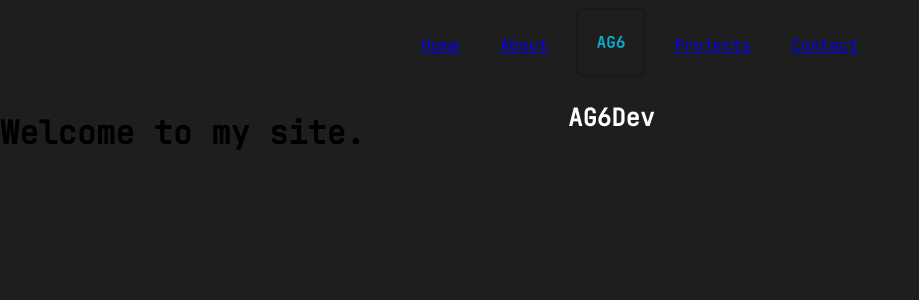
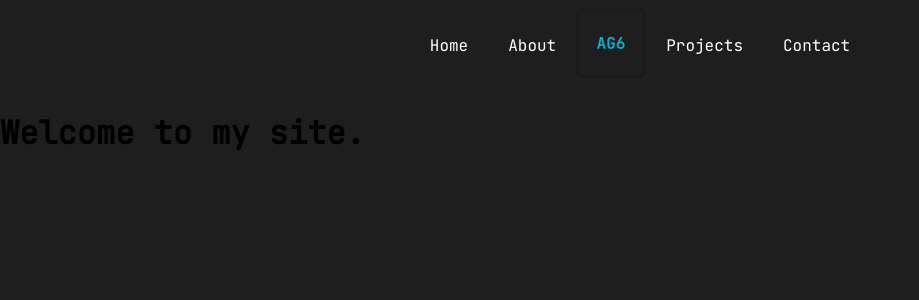
Before and after one commit to AG6Dev/ag6.dev-next, a Next.js app: page / in a window 1280 px wide. Shown: the top 300 px of the page, without its empty margins (0-919 px from the left). Built offline with nearby package versions, Linux system fonts and the light colour scheme.

Commit message:
fixed navbar fully, done for now

```diff
--- a/src/components/Navbar.tsx
+++ b/src/components/Navbar.tsx
@@ -16,7 +16,6 @@ export default function Navbar() {
             <div className="navbar-middle">
                 <div className="navbar-brand">
                     <Image src={icon} alt="Icon" className="navbar-icon"/>
-                    <h1>AG6Dev</h1>
                 </div>
                 <span className="navbar-middle-bar"></span>
             </div>
--- a/src/styles/navbar.css
+++ b/src/styles/navbar.css
@@ -5,18 +5,26 @@
     align-items: center;
     justify-content: center;
 
-    background-color: #1e1e1e;
     color: #fff;
 }
 
 .navbar-brand {
-    margin-top: 70px;
     text-align: center;
 }
 
 .navbar-link {
     margin-left: 20px;
     margin-right: 20px;
+
+    color: #fff;
+    text-decoration: underline;
+    text-decoration-color: transparent;
+    transition: 0.2s ease-in;
+}
+
+.navbar-link:hover {
+    color: #fff;
+    text-decoration-color: #fff;
 }
 
 .navbar-icon {
```
